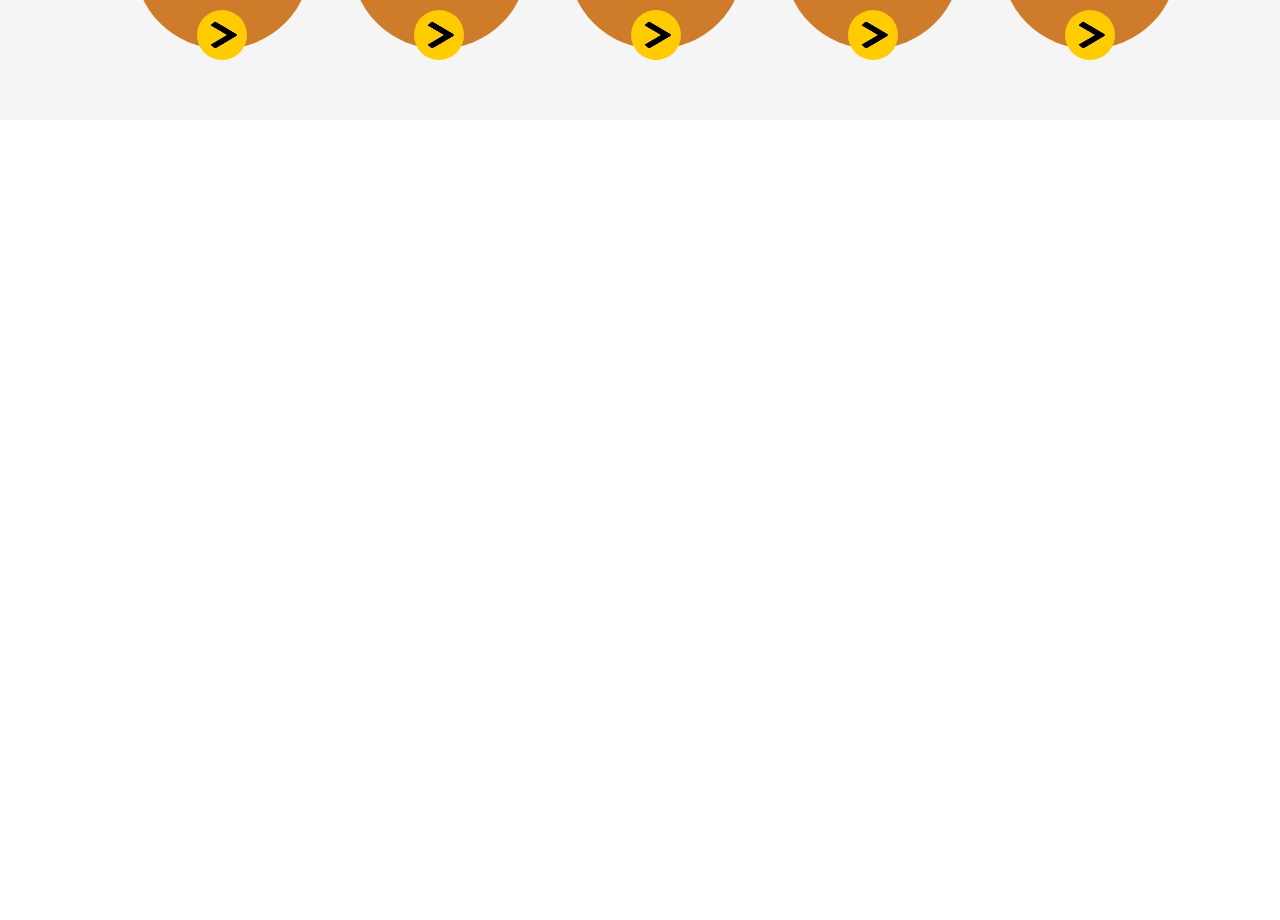
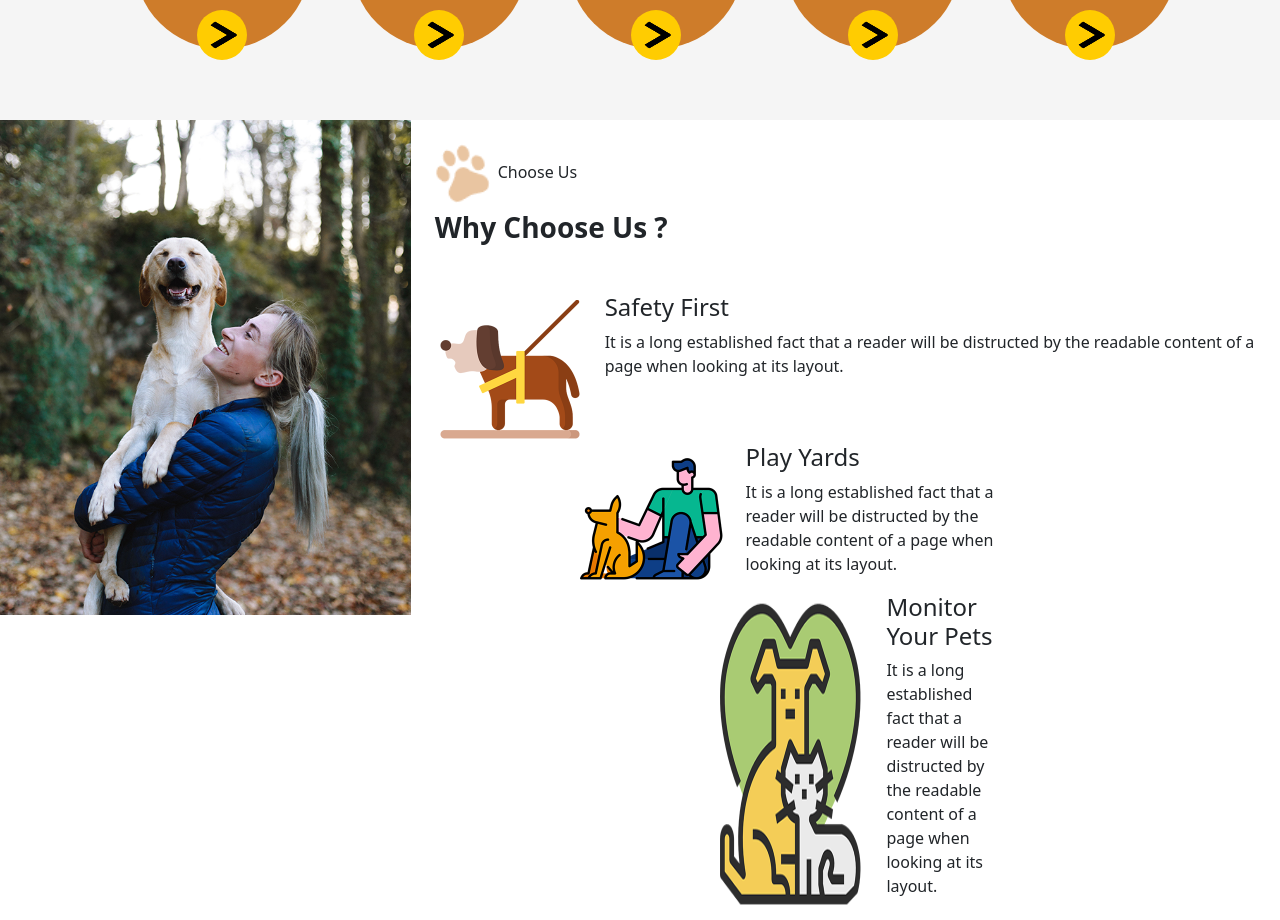
Before and after one commit to KatiaLosignore/proj-html-vuejs, a Vue app: page / in a window 1280 px wide. Shown: the part 1800-2720 px from the top of the page. Before the commit the page ends 1920 px from the top, so only its background shows below. Built offline with nearby package versions, Linux system fonts and the light colour scheme.

Commit message:
added MainChoose

```diff
--- a/src/components/AppMain.vue
+++ b/src/components/AppMain.vue
@@ -2,9 +2,10 @@
 import MainJumbotron from './MainSections/MainJumbotron.vue';
 import MainAbout from './MainSections/MainAbout.vue';
 import MainService from './MainSections/MainService.vue';
+import MainChoose from './MainSections/MainChoose.vue';
 export default {
      name: 'AppMain',
-     components: { MainJumbotron, MainAbout, MainService },
+     components: { MainJumbotron, MainAbout, MainService, MainChoose },
      props: {
         cards: Array
      }
@@ -17,6 +18,7 @@ export default {
     <main-jumbotron title="Welcome to DogMilo Pets" text="Lorem Ipsum is simply dummy text of the printing and typesetting industry."></main-jumbotron>
     <main-about paragraph="About us" title="Welcome DogMilo Pets" text="Lorem Ipsum is simply dummy text of the printing and typesetting industry. Lorem Ipsum has been the industry's standard dummy text ever since the 1500s, when an unknown printer took a galley of type and scrambled"></main-about>
     <main-service :cards="cards"></main-service>
+    <main-choose></main-choose>
 </template>
 
 <style lang="scss" scoped>
--- a/src/components/MainSections/MainAbout.vue
+++ b/src/components/MainSections/MainAbout.vue
@@ -26,8 +26,6 @@ export default {
                         <h1 class="mb-4">{{ title }}</h1>
                         <p>{{ text }}</p>
                         <p>{{ text }}</p>
-
-
                     </div>
 
                 </div>
--- /dev/null
+++ b/src/components/MainSections/MainChoose.vue
@@ -0,0 +1,77 @@
+<script>
+export default {
+     name: 'MainChoose'
+};
+</script>
+
+<template>
+    <main>
+        <section id="choose">
+            <div class="row d-flex justify-content-center">
+                <div class="col-4">
+                    <img src="../../assets/img/why.png" class="img-fluid" alt="why">
+                </div>
+                <div class="col-8">
+                    <div class="d-flex justify-content-start align-items-start mt-4">
+                        <img src="../../assets/img/dog-icon.png" id="dog" alt="dog-icon">
+                        <p class="ms-2 mt-3">Choose Us</p>
+                    </div>
+                    <h3 class="mt-2 mb-5 fw-semibold">Why Choose Us ?</h3>
+                    <div class="d-flex col-12">
+                        <img src="../../assets/img/w-3.png" class="img-right" alt="w-3">
+                        <div>
+                            <h4>Safety First</h4>
+                            <p>It is a long established fact that a reader will be distructed by the readable content of a page when looking at its layout.</p>
+                        </div>
+                    </div>
+                    <div class="d-flex col-6 offset-2">
+                        <img src="../../assets/img/w-2.png" class="img-right" alt="w-3">
+                        <div>
+                            <h4>Play Yards</h4>
+                            <p>It is a long established fact that a reader will be distructed by the readable content of a page when looking at its layout.</p>
+                        </div>
+                    </div>
+                    <div class="d-flex col-4 offset-4">
+                        <img src="../../assets/img/w-1.png" class="img-right" alt="w-3">
+                        <div>
+                            <h4>Monitor Your Pets</h4>
+                            <p>It is a long established fact that a reader will be distructed by the readable content of a page when looking at its layout.</p>
+                        </div>
+                    </div>
+
+
+
+                </div>
+
+            </div>
+
+
+        </section>
+    </main>
+
+
+</template>
+
+<style lang="scss" scoped>
+@use '../../assets/scss/partials/variables' as *;
+
+
+#choose {
+    height: 800px;
+    background-color: $white;
+}
+
+#dog {
+    width: 55px;
+    color: $grey;
+}
+img {
+    width: 800px;
+
+}
+.img-right {
+    width: 150px;
+    margin-right: 20px;
+}
+
+</style>
```
